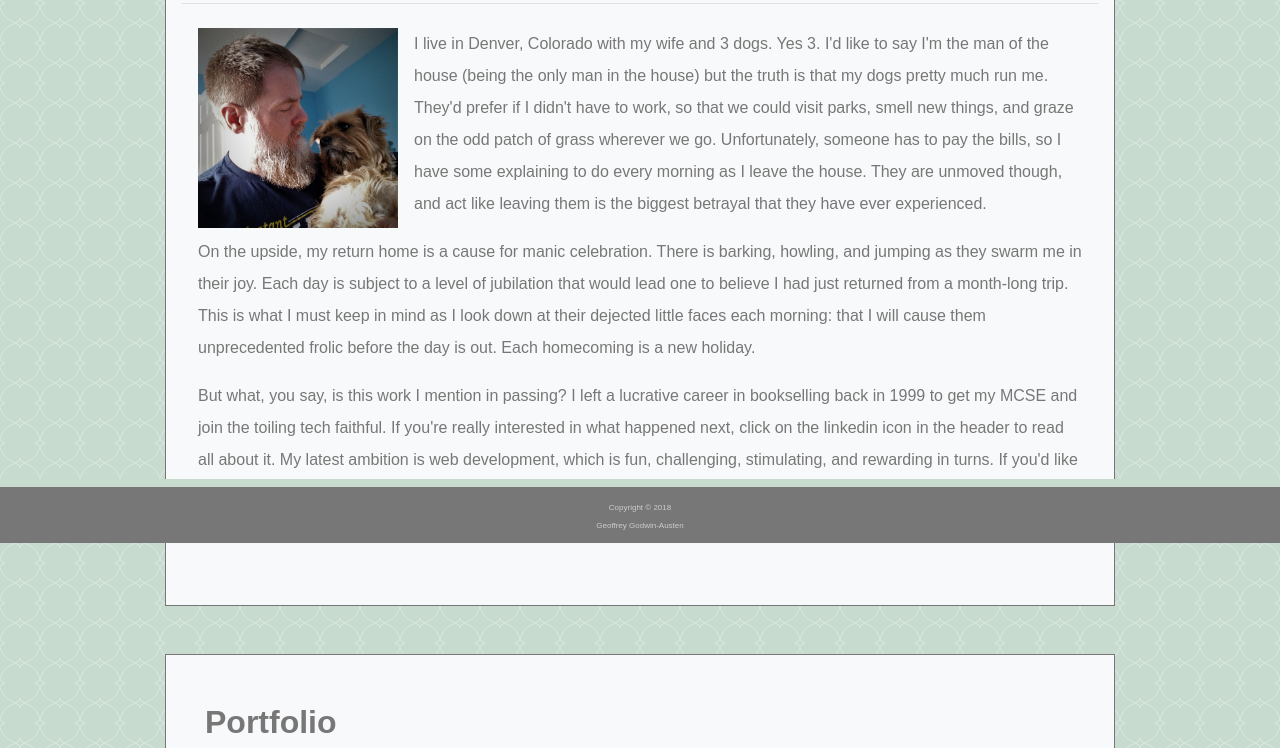
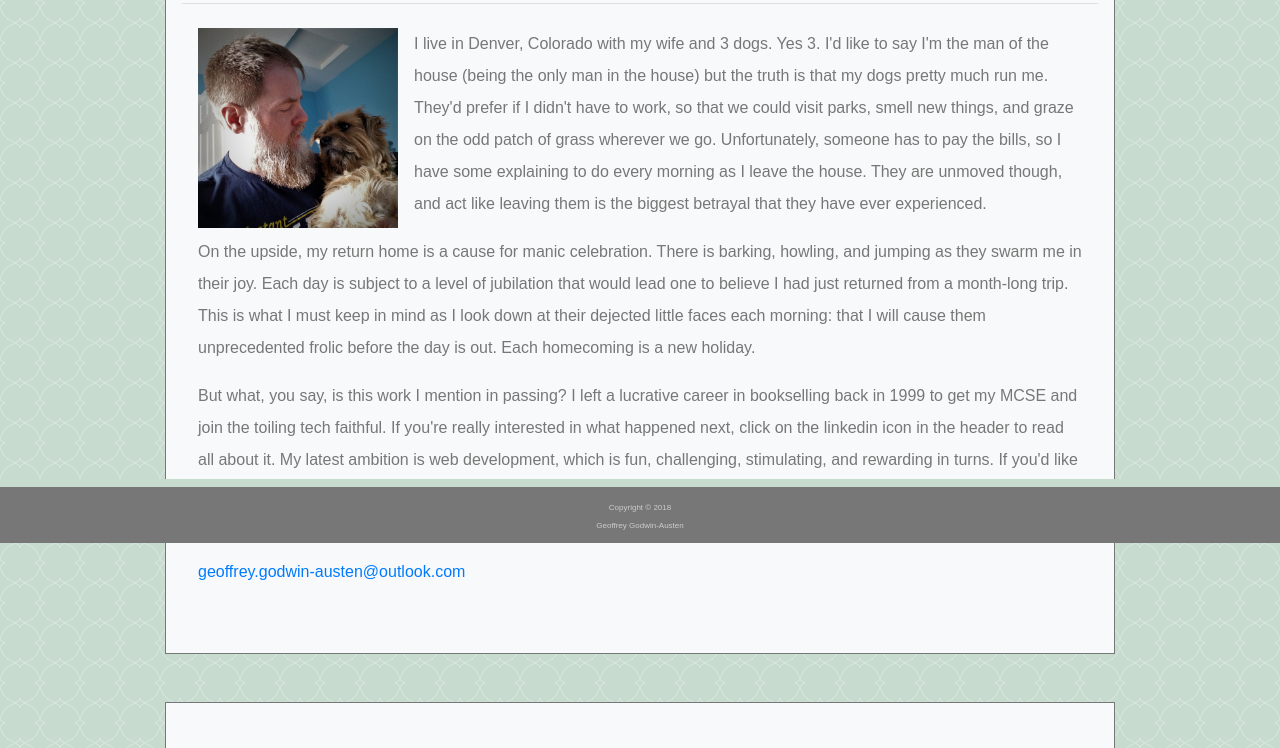
Before and after one commit to geoffreygo/geoffreygo.github.io, a plain HTML site: page index.html in a window 1280 px wide. Shown: the part 257-1005 px from the top of the page. Drawn offline with nearby package versions, Linux system fonts and the light colour scheme; a web font is replaced by a local one.

Commit message:
adding email address

```diff
--- a/index.html
+++ b/index.html
@@ -77,6 +77,7 @@
                         in turns. If you'd like to know more, feel free to email me or check out my github with the other icons in the header. And be sure
                         to scroll down to check out my latest coding projects. Now excuse me as I go and spread more joy.
                     </p>
+                    <p class="ml-3 mr-3"><a href="mailto:geoffrey.godwin-austen@outlook.com">geoffrey.godwin-austen@outlook.com</a></p>
                 </section>
             </div>
         </div>
```
